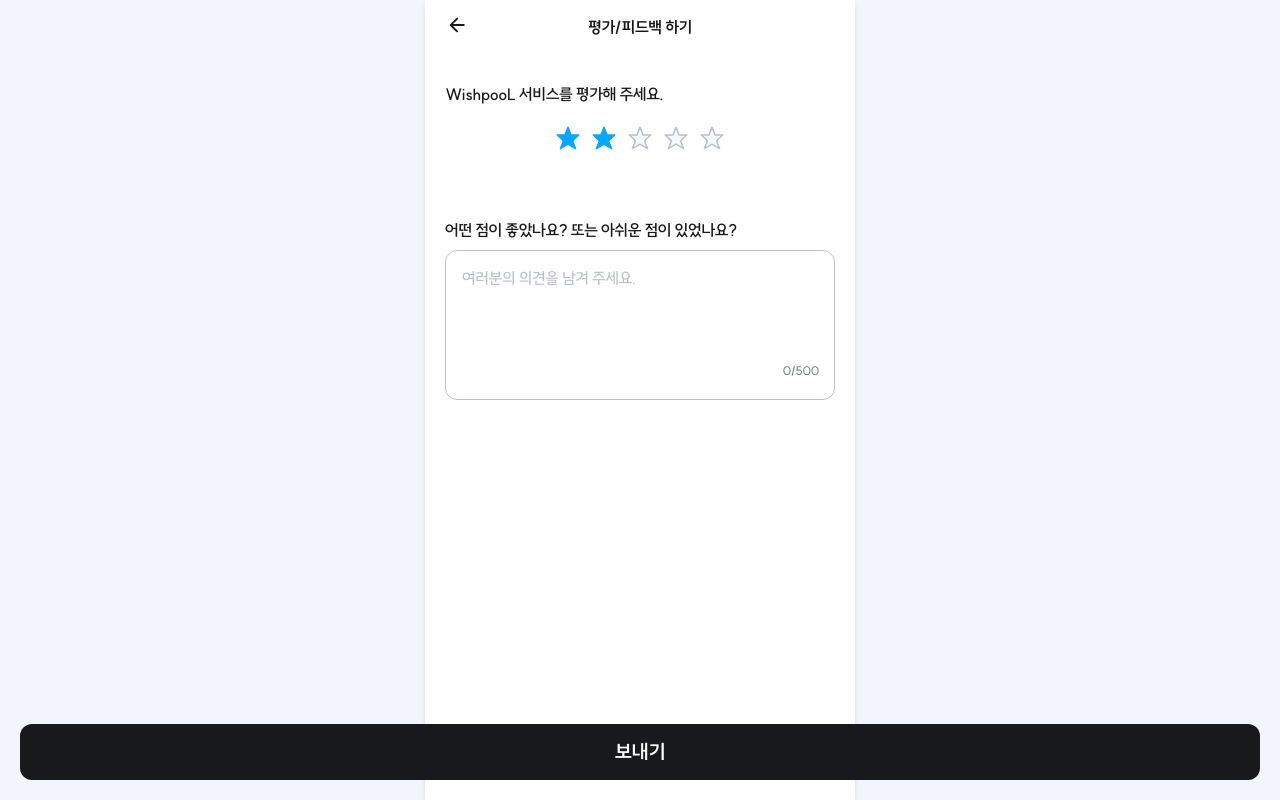
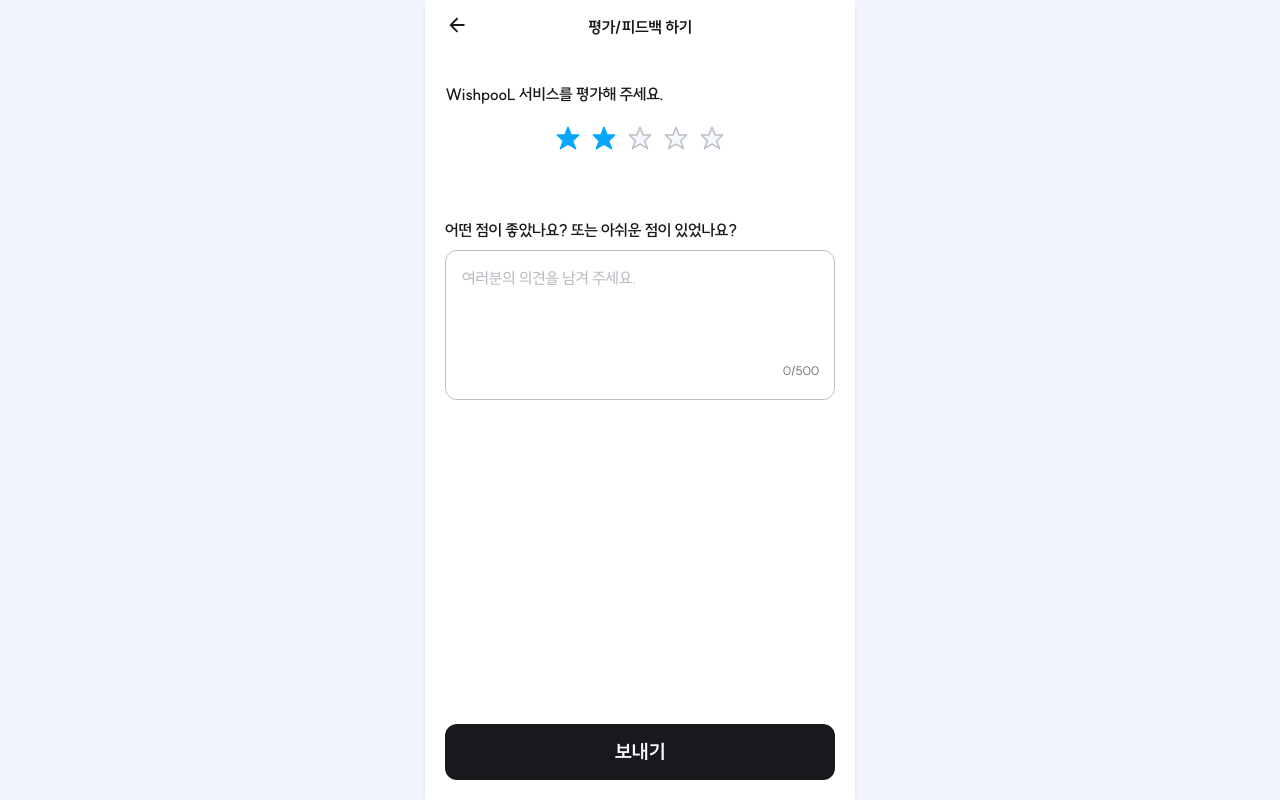
Before and after one commit to WishPool-dev/WishPool-FE, a Next.js app: page /feedback in a window 1280 px wide. Built offline with nearby package versions, Linux system fonts and the light colour scheme.

Commit message:
style: 버튼 컴포넌트 마진 조절 (#68)

```diff
--- a/src/app/feedback/page.tsx
+++ b/src/app/feedback/page.tsx
@@ -35,10 +35,12 @@ const FeedbackPage = () => {
           maxLength={500}
         />
       </div>
-      <div className="fixed inset-x-0 bottom-0 p-[2rem]">
-        <Button type="submit" onClick={handleSubmit}>
-          보내기
-        </Button>
+      <div className="fixed inset-x-0 bottom-0">
+        <div className="mx-auto w-full max-w-[430px] p-[2rem]">
+          <Button type="submit" onClick={handleSubmit}>
+            보내기
+          </Button>
+        </div>
       </div>
     </section>
   );
```
